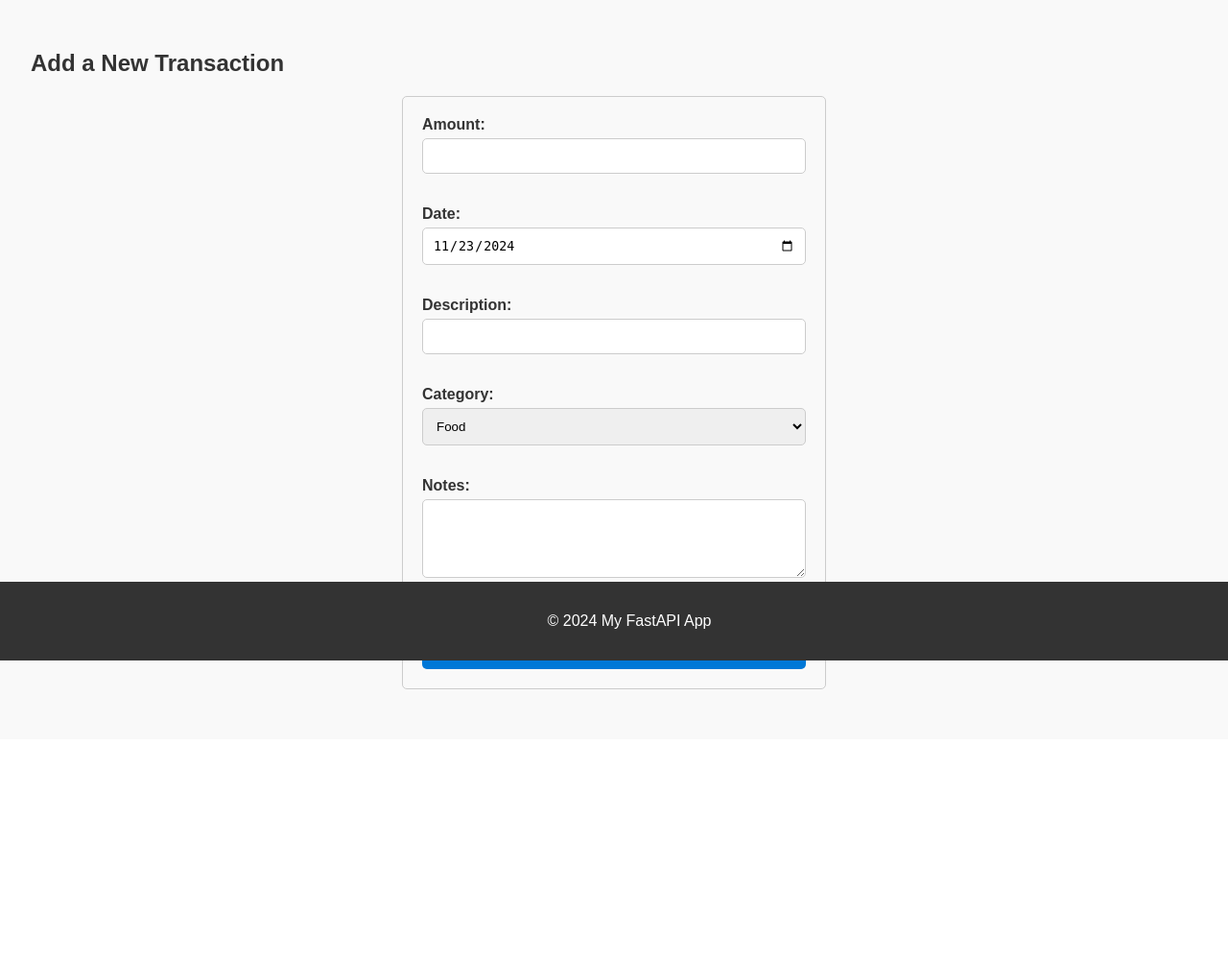
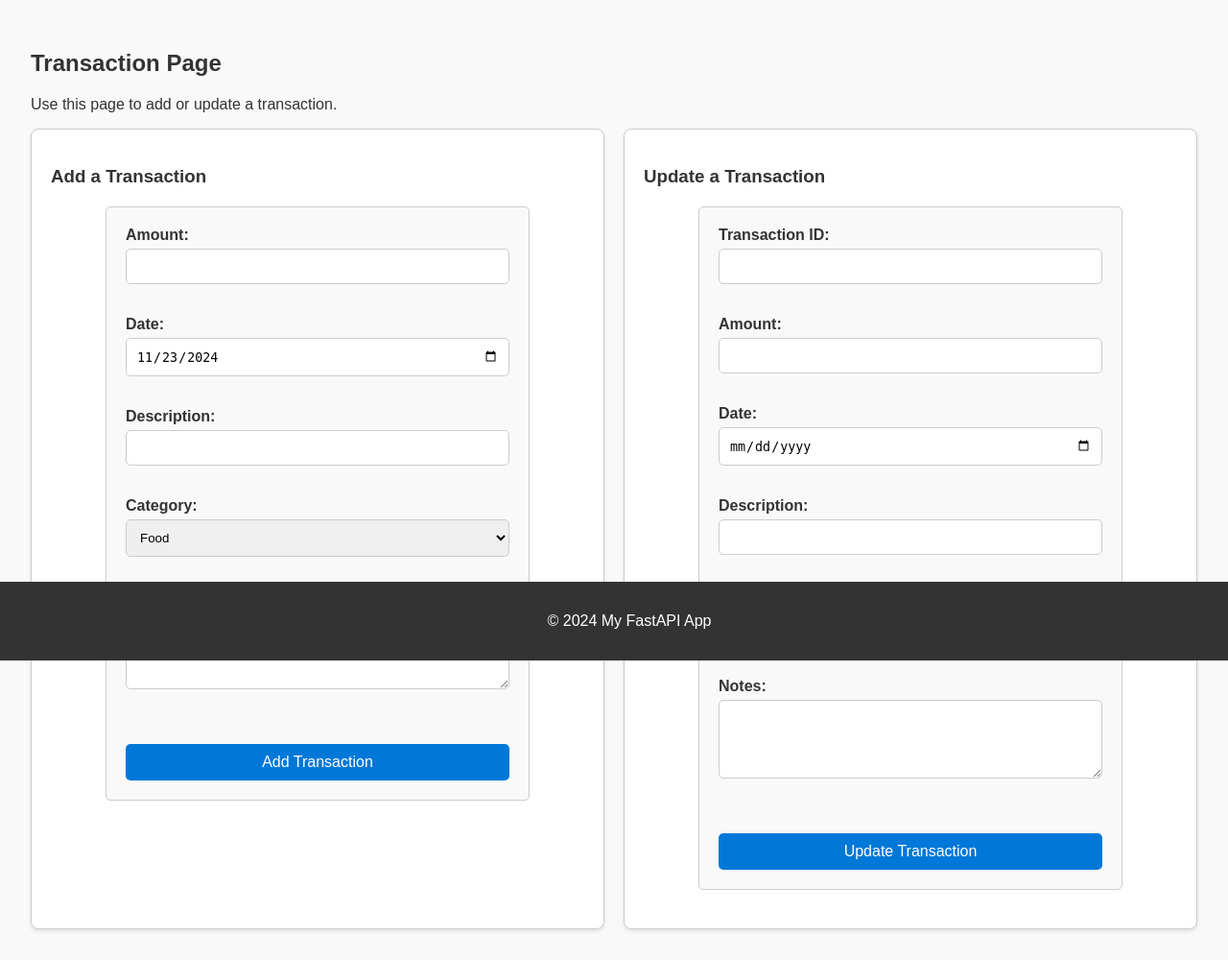
Before and after one commit to atunison3/pytransactions, a FastAPI app: page /add-transaction in a window 1280 px wide. Shown: the part 112-1112 px from the top of the page at 96% size. Before the commit the page ends 830 px from the top, so only its background shows below. Run offline with FastAPI, Linux system fonts and the light colour scheme.

Commit message:
Updated html for single page transaction manipulation.

```diff
--- a/src/static/style.css
+++ b/src/static/style.css
@@ -72,3 +72,20 @@
 .button:hover {
     background-color: #005a9e;
 }
+
+.transaction-container {
+
+    display: flex;
+    gap: 20px;
+}
+
+.transaction-form-box {
+    background-color: #ffffff;
+    flex: 50%;
+    float: left;
+    padding: 20px;
+    border: 1px solid #ccc;
+    border-radius: 8px;
+    box-shadow: 0 2px 4px rgba(0, 0, 0, 0.1);
+    width: 300px;
+  }
--- a/src/templates/transaction_form.html
+++ b/src/templates/transaction_form.html
@@ -3,8 +3,13 @@
 {% block title %}Add Transaction{% endblock %}
 
 {% block content %}
-<h2>Add a New Transaction</h2>
+<h2>Transaction Page</h2>
 
+<p>Use this page to add or update a transaction.</p>
+
+<div class="transaction-container">
+    <div class="transaction-form-box">
+        <h3>Add a Transaction</h3>
         <form action="/add-transaction" method="post">
             <label for="amount">Amount:</label>
             <input type="number" step="0.01" id="amount" name="amount" required><br><br>
@@ -18,7 +23,7 @@
             <label for="category">Category:</label>
             <select id="category" name="category" required>
                 <option value="Food">Food</option>
-        <option value="Transport">Transport</option>
+                <option value="Auto">Auto</option>
                 <option value="Entertainment">Entertainment</option>
                 <option value="Utilities">Utilities</option>
                 <option value="Investment">Investment</option>
@@ -30,6 +35,41 @@
 
             <button type="submit" class="button">Add Transaction</button>
         </form>
+    </div>
+    <div class="transaction-form-box">
+        <h3>Update a Transaction</h3>
+        <form action="/update-transaction" method="post">
+            <label for="transaction_id">Transaction ID:</label>
+            <input type="number" step="1" id="transaction_id" name="transaction_id" required><br><br>
+
+            <label for="amount">Amount:</label>
+            <input type="number" step="0.01" id="amount" name="amount" required><br><br>
+
+            <label for="date">Date:</label>
+            <input type="date" id="date" name="date" required><br><br>
+
+            <label for="description">Description:</label>
+            <input type="text" id="description" name="description" required><br><br>
+
+            <label for="category">Category:</label>
+            <select id="category" name="category" required>
+                <option value="Food">Food</option>
+                <option value="Auto">Auto</option>
+                <option value="Entertainment">Entertainment</option>
+                <option value="Utilities">Utilities</option>
+                <option value="Investment">Investment</option>
+                <option value="Other">Other</option>
+                <option value="category">Category</option>
+            </select><br><br>
+
+            <label for="notes">Notes:</label>
+            <textarea id="notes" name="notes" rows="4" cols="50"></textarea><br><br>
+
+            <button type="submit" class="button">Update Transaction</button>
+        </form>
+    </div>
+</div>
+
 <script>
     document.getElementById('date').valueAsDate = new Date();
 </script>
--- a/src/templates/transaction_update_form.html
+++ b/src/templates/transaction_update_form.html
@@ -1,6 +1,6 @@
 {% extends "base.html" %}
 
-{% block title %}Add Transaction{% endblock %}
+{% block title %}Update Transaction{% endblock %}
 
 {% block content %}
 <h2>Update a Transaction</h2>
@@ -21,11 +21,12 @@
     <label for="category">Category:</label>
     <select id="category" name="category" required>
         <option value="Food">Food</option>
-        <option value="Auto">Transport</option>
+        <option value="Auto">Auto</option>
         <option value="Entertainment">Entertainment</option>
         <option value="Utilities">Utilities</option>
         <option value="Investment">Investment</option>
         <option value="Other">Other</option>
+        <option value="category">Category</option>
     </select><br><br>
 
     <label for="notes">Notes:</label>
```
Lines whose indentation alone changed are shown as unchanged.
